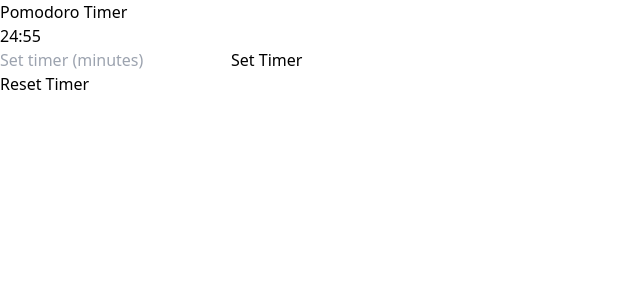
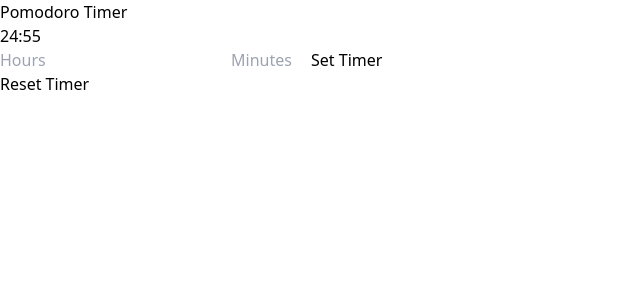
Before and after one commit to akash2061/Pomodoro-Timer-App-Rust, a React (Vite) app: page / in a window 1280 px wide. Shown: the top 300 px of the page, without its empty margins (0-640 px from the left). Built offline with nearby package versions, Linux system fonts and the light colour scheme.

Commit message:
Refactor Timer component, add Pomodoro Timer functionality, and implement editable timer name feature

```diff
--- a/src/components/Timer.jsx
+++ b/src/components/Timer.jsx
@@ -3,7 +3,8 @@ import { invoke } from '@tauri-apps/api/core';
 
 const Timer = () => {
     const [timeLeft, setTimeLeft] = useState(1500); // Default to 25 minutes
-    const [inputMinutes, setInputMinutes] = useState('');
+    const [inputHours, setInputHours] = useState(''); // Input for hours
+    const [inputMinutes, setInputMinutes] = useState(''); // Input for minutes
     const [timerName, setTimerName] = useState('Pomodoro Timer'); // Default timer name
     const [isEditingName, setIsEditingName] = useState(false); // Track if the name is being edited
 
@@ -19,16 +20,30 @@ const Timer = () => {
     }, [timeLeft]);
 
     const formatTime = (seconds) => {
-        const minutes = Math.floor(seconds / 60);
+        const hours = Math.floor(seconds / 3600);
+        const minutes = Math.floor((seconds % 3600) / 60);
         const remainingSeconds = seconds % 60;
+
+        // If there are hours, show in HH:MM:SS format
+        if (hours > 0) {
+            return `${hours}:${minutes < 10 ? '0' : ''}${minutes}:${remainingSeconds < 10 ? '0' : ''}${remainingSeconds}`;
+        }
+
+        // If no hours, show in MM:SS format
         return `${minutes}:${remainingSeconds < 10 ? '0' : ''}${remainingSeconds}`;
     };
 
     const handleSetTimer = () => {
-        const minutes = parseInt(inputMinutes, 10);
-        if (!isNaN(minutes) && minutes > 0) {
-            setTimeLeft(minutes * 60);
+        const hours = parseInt(inputHours, 10) || 0; // Default to 0 if not set
+        const minutes = parseInt(inputMinutes, 10) || 0;
+
+        if (minutes >= 0 && minutes < 60) {
+            const totalTimeInSeconds = (hours * 3600) + (minutes * 60);
+            setTimeLeft(totalTimeInSeconds);
+            setInputHours('');
             setInputMinutes('');
+        } else {
+            alert("Minutes must be between 0 and 59.");
         }
     };
 
@@ -65,32 +80,48 @@ const Timer = () => {
                     />
                 ) : (
                     <h1
-                        className="text-4xl font-bold mb-6 cursor-pointer"
+                        className="text-4xl font-bold mb-6 border-b-2 border-transparent hover:border-gray-300"
                         onClick={() => setIsEditingName(true)} // Edit on click
                     >
                         {timerName}
                     </h1>
                 )}
 
-                <div className="text-6xl font-mono mb-8">{formatTime(timeLeft)}</div>
-                <div className="mb-4">
-                    {/* Timer Duration Input */}
+                <div className="text-6xl font-mono mb-8 transition-transform transform ease-in-out duration-200">
+                    {formatTime(timeLeft)}
+                </div>
+
+                <div className="mb-4 flex items-center space-x-2">
+                    {/* Hours Input */}
+                    <input
+                        type="number"
+                        value={inputHours}
+                        onChange={(e) => setInputHours(e.target.value)}
+                        className="px-2 py-2 w-20 text-black rounded focus:outline-none focus:ring-2 focus:ring-green-400 transition-all duration-150"
+                        placeholder="Hours"
+                        min="0"
+                    />
+
+                    {/* Minutes Input */}
                     <input
                         type="number"
                         value={inputMinutes}
-                        onChange={(e) => setInputMinutes(e.target.value)}
-                        className="px-4 py-2 text-black rounded"
-                        placeholder="Set timer (minutes)"
+                        onChange={(e) => setInputMinutes(Math.min(59, Math.max(0, parseInt(e.target.value) || 0)))}
+                        className="px-2 py-2 w-20 text-black rounded focus:outline-none focus:ring-2 focus:ring-green-400 transition-all duration-150"
+                        placeholder="Minutes"
+                        min="0"
+                        max="59"
                     />
+
                     <button
-                        className="px-4 py-2 bg-green-500 text-white rounded hover:bg-green-600 ml-2"
+                        className="px-4 py-2 bg-green-500 text-white rounded hover:bg-green-600 transition-all duration-150 ease-in-out focus:outline-none focus:ring-2 focus:ring-green-300"
                         onClick={handleSetTimer}
                     >
                         Set Timer
                     </button>
                 </div>
                 <button
-                    className="px-4 py-2 bg-blue-500 text-white rounded hover:bg-blue-600"
+                    className="px-4 py-2 bg-blue-500 text-white rounded hover:bg-blue-600 transition-all duration-150 ease-in-out focus:outline-none focus:ring-2 focus:ring-blue-300"
                     onClick={() => setTimeLeft(1500)} // Reset the timer
                 >
                     Reset Timer
```
